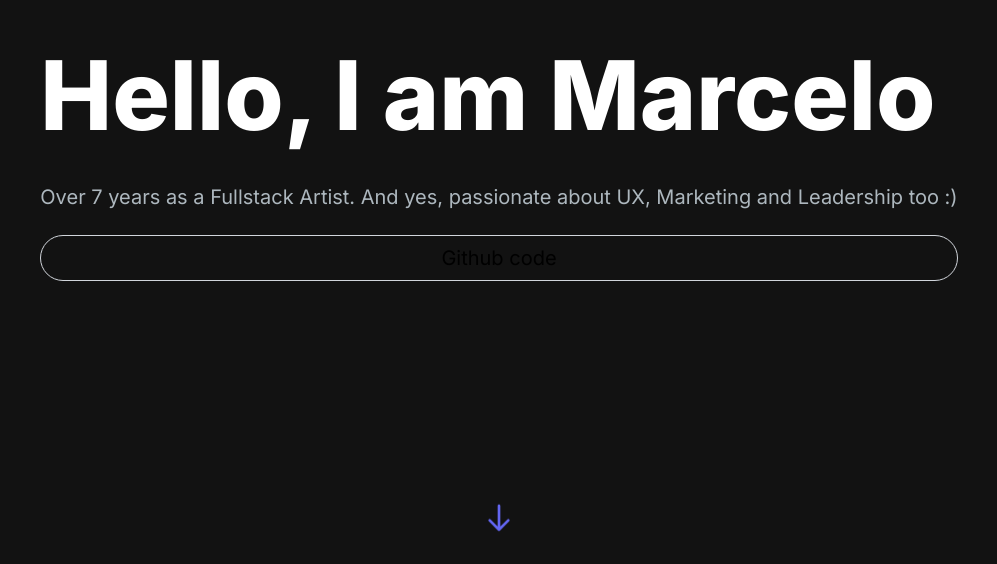
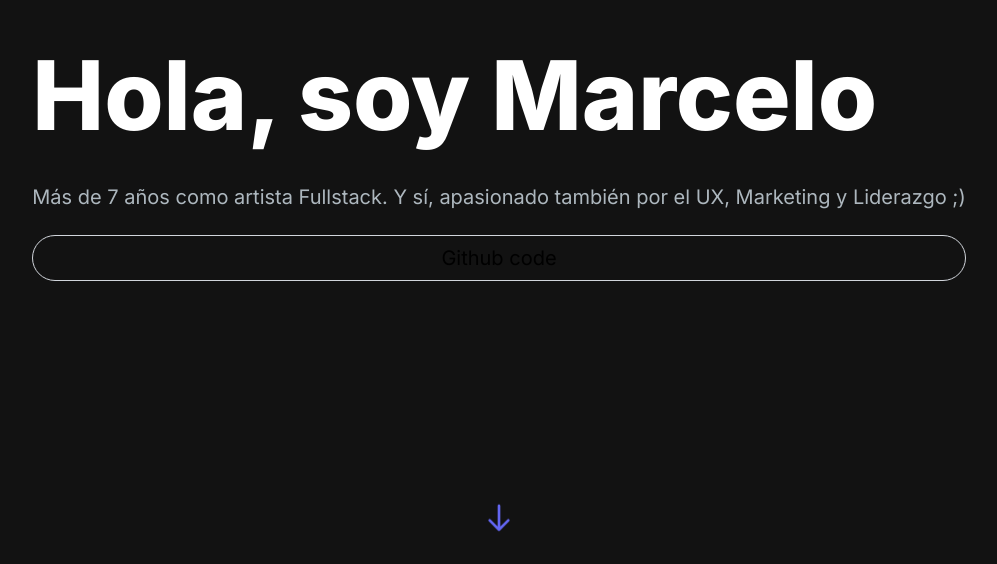
Before and after one commit to marcelodaros94/next-portfolio, a Next.js app: page / in a window 1280 px wide. Shown: the part 236-800 px from the top of the page, without its empty margins (141-1138 px from the left). Built offline with nearby package versions, Linux system fonts and the light colour scheme.

Commit message:
correcciones de texto 2

```diff
--- a/src/app/components/MainBanner.jsx
+++ b/src/app/components/MainBanner.jsx
@@ -7,10 +7,10 @@ const MainBanner = () => {
         <section className="bg-[#121212]  flex items-center justify-center">
             <div>
                 <h1 className="text-white mb-4 text-4xl sm:text-5xl lg:text-8xl lg:leading-normal font-extrabold">
-                    Hello, I am Marcelo
+                    Hola, soy Marcelo
                 </h1>
                 <p className="text-[#ADB7BE] text-base sm:text-lg mb-6 lg:text-xl">
-                Over 7 years as a Fullstack Artist. And yes, passionate about UX, Marketing and Leadership too :)
+                Más de 7 años como artista Fullstack. Y sí, apasionado también por el UX, Marketing y Liderazgo ;)
                 </p>
                 <Link href="https://github.com/marcelodaros94" target="_blank" className="block mx-auto text-center border border-solid border-gray-300  text-base sm:text-lg mb-6 lg:text-xl p-2 rounded-full">
                     Github code
```
